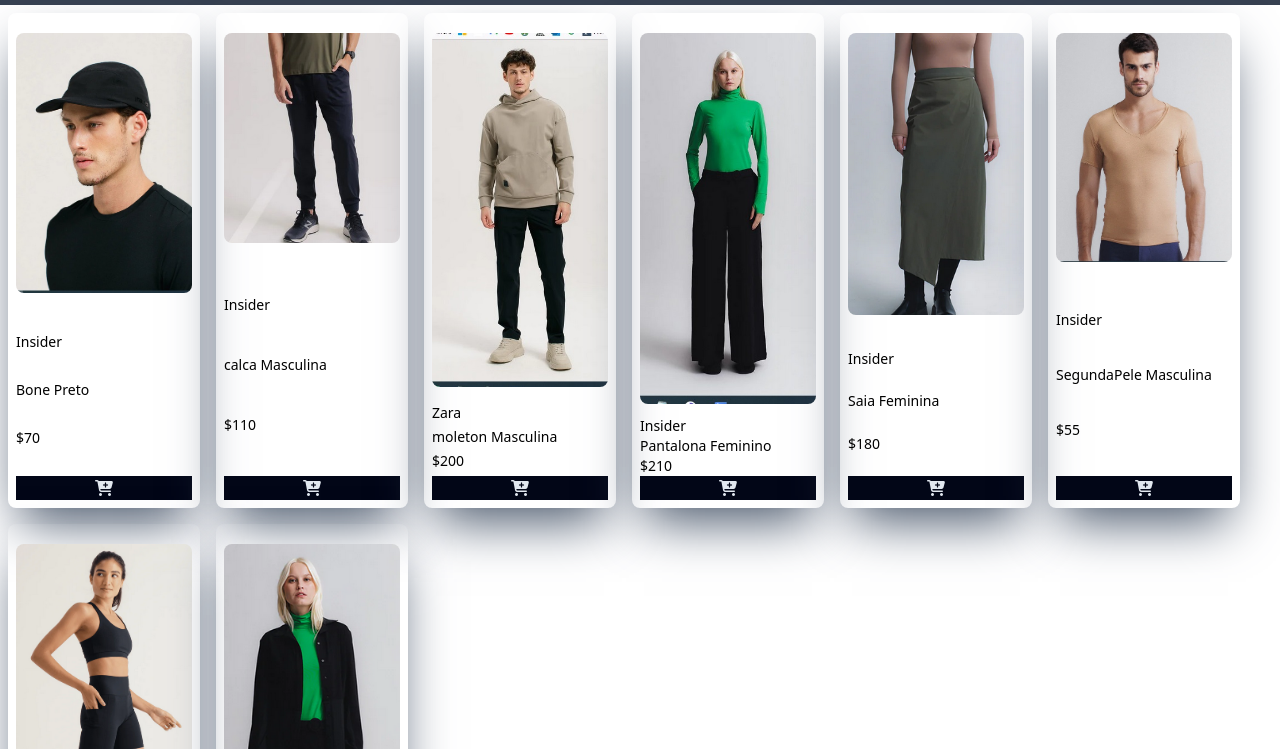
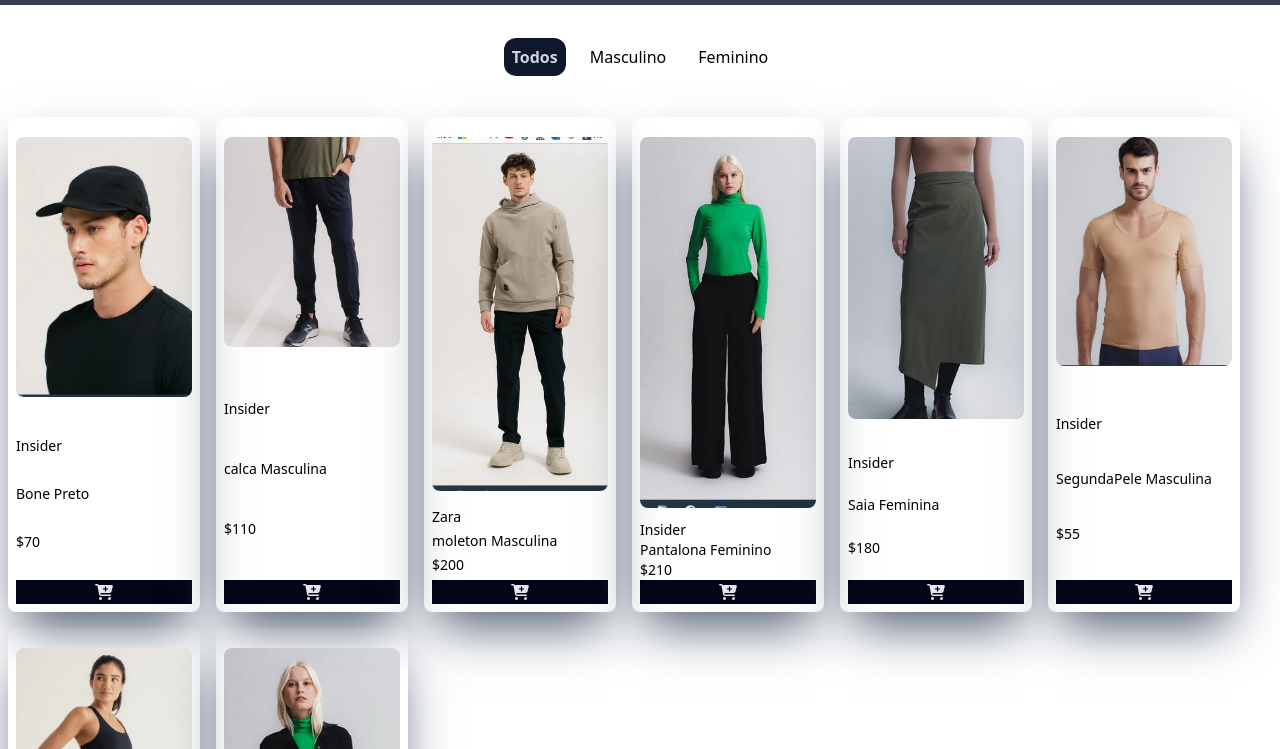
Before and after one commit to AdansDev/eComerce-Estudo, a website built with Vite: page index.html in a window 1280 px wide. Shown: the part 51-800 px from the top of the page. Built offline with nearby package versions, Linux system fonts and the light colour scheme.

Commit message:
Aplicando filtros

```diff
--- a/index.html
+++ b/index.html
@@ -40,8 +40,54 @@ justify-between
       <button><i class="fa-solid fa-user"></i></button>
     </div>
   </header>
-  <main>
+
+  <main class="flex flex-col items-center">
+
+    <section id="filtros" class="p-10 flex">
+
+      <div class="px-2">
+        <input id="Exibir-todos" type="radio" name="filtro" class="peer hidden" checked />
+
+        <label for="Exibir-todos" class="peer-checked:bg-slate-900
+        peer-checked:text-slate-300
+        peer-checked:font-bold
+        p-2
+        rounded-xl
+        select-none
+        cursor-pointer
+        ">Todos</label>
+      </div>
+
+
+      <div class="px-2">
+        <input id="Exibir-masculino" type="radio" name="filtro" class="peer hidden" />
+
+        <label for="Exibir-masculino" class="peer-checked:bg-slate-900
+        peer-checked:text-slate-300
+        peer-checked:font-bold
+        p-2
+        rounded-xl
+        select-none
+        cursor-pointer
+        ">Masculino</label>
+      </div>
+
+
+      <div class="px-2">
+        <input id="Exibir-feminino" type="radio" name="filtro" class="peer hidden" />
+        <label for="Exibir-feminino" class="peer-checked:bg-slate-900
+        peer-checked:text-slate-300
+        peer-checked:font-bold
+        p-2
+        rounded-xl
+        select-none
+        cursor-pointer
+        ">Feminino</label>
+      </div>
+    </section>
+
     <section id="container-produto" class=" flex flex-wrap"> </section>
+
   </main>
   <script type="module" src="./script.js"></script>
 </body>
--- a/script.js
+++ b/script.js
@@ -1,9 +1,12 @@
 import { renderizarCatalogo } from "./src/cartaoProduto";
+import { inicializarFiltros } from "./src/filtroCatalogo";
 import { atualizarPrecoCarrinho, inicializarCarrinho, renderizarProdutosCarrinho } from "./src/MenuCarrinho";
 
 
 
-renderizarCatalogo()
-inicializarCarrinho()
-renderizarProdutosCarrinho()
-atualizarPrecoCarrinho()
+renderizarCatalogo();
+inicializarCarrinho();
+renderizarProdutosCarrinho();
+atualizarPrecoCarrinho();
+inicializarFiltros();
+inicializarFiltros;
--- a/src/cartaoProduto.js
+++ b/src/cartaoProduto.js
@@ -11,7 +11,7 @@ export function renderizarCatalogo() {
             p-2
             flex flex-col
             justify-between
-            group
+            group ${catalogoProduto.feminino ? "feminino" : "masculino"}
             shadow-2xl
             shadow-slate-600
             rounded-lg
--- /dev/null
+++ b/src/filtroCatalogo.js
@@ -0,0 +1,14 @@
+const catalogoProdutos = document.getElementById("container-produto");
+
+function esconderMasculinos(){
+    const produtosMasculinos =
+    Array.from(catalogoProdutos.getElementsByClassName('masculino'));
+
+    for( const Produto of produtosMasculinos){
+        Produto.classList.add('hidden');
+    }
+}
+export function inicializarFiltros(){
+      document.getElementById("Exibir-feminino")
+      .addEventListener("click", esconderMasculinos);
+  }
```
